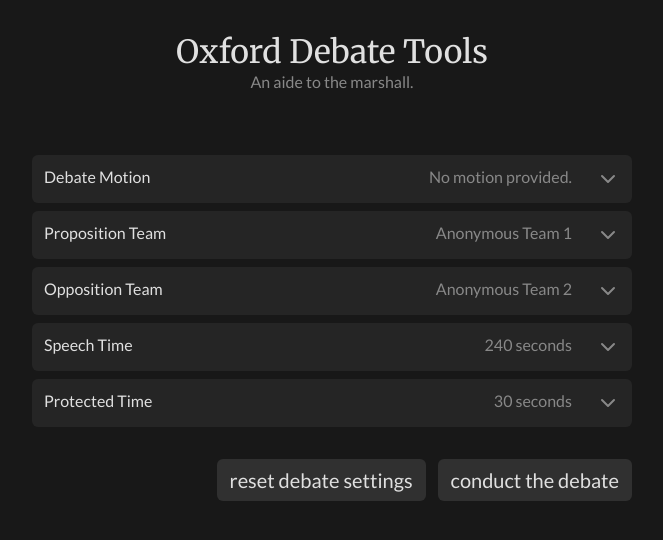
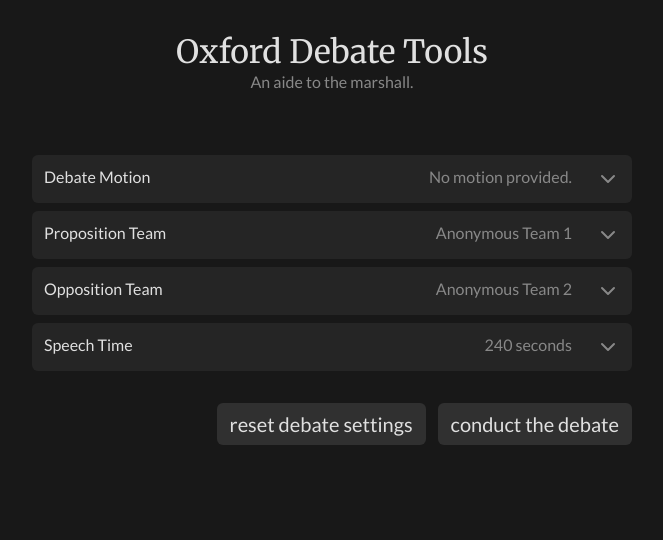
Before and after one commit to debatecore/debate-tools, a Next.js app: page / in a window 1280 px wide. Shown: the top 540 px of the page, without its empty margins (308-971 px from the left). Built offline with nearby package versions, Linux system fonts and the light colour scheme.

Commit message:
disable protected time control for MVP

```diff
--- a/src/pages/index.tsx
+++ b/src/pages/index.tsx
@@ -16,7 +16,7 @@ export default function Home() {
         <DebateSetting setting="proTeam" />
         <DebateSetting setting="oppTeam" />
         <DebateSetting setting="speechTime" numberIsSeconds />
-        <DebateSetting setting="protectedTime" numberIsSeconds />
+        {/* <DebateSetting setting="protectedTime" numberIsSeconds /> */}
       </div>
       <div
         style={{
```
